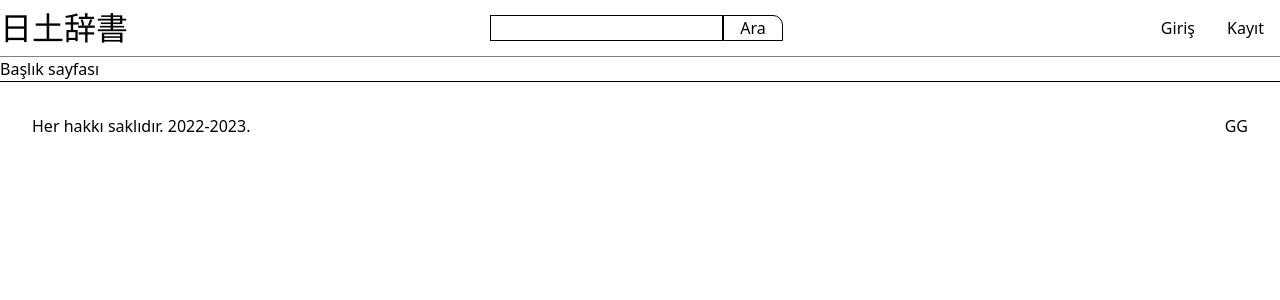
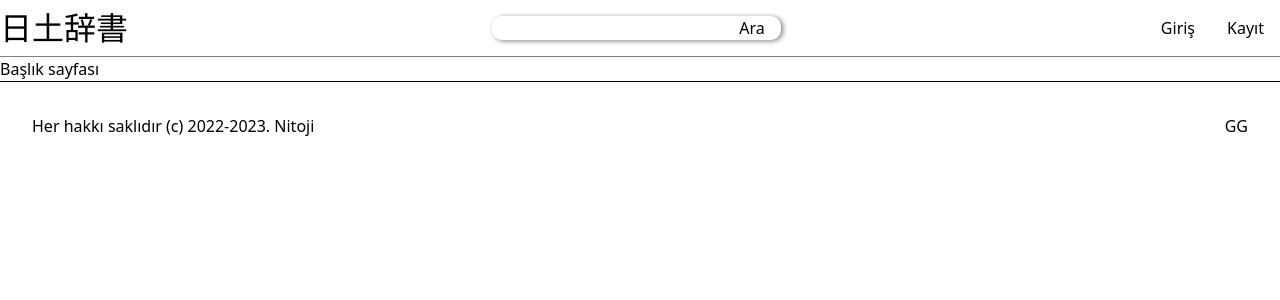
Before and after one commit to naphteine/nitoji, a Next.js app: page /dict/1 in a window 1280 px wide. Shown: the top 300 px of the page. Built offline with nearby package versions, Linux system fonts and the light colour scheme.

Commit message:
Updated search bar styling

```diff
--- a/src/components/Button.module.css
+++ b/src/components/Button.module.css
@@ -1,11 +1,9 @@
 .button {
     padding: 1rem;
-    background-color: white;
-    color: black;
     transition: all 0.1s;
 }
 
 .button:hover {
-    background-color: black;
-    color: white;
+    background-color: var(--color-active);
+    color: var(--color-light)
 }
--- a/src/components/Footer.tsx
+++ b/src/components/Footer.tsx
@@ -3,7 +3,7 @@ import styles from "./Footer.module.css";
 export default function Footer() {
     return (
         <footer className={styles.footer}>
-            Her hakkı saklıdır. 2022-2023.
+            Her hakkı saklıdır (c) 2022-2023. Nitoji
             <a href="https://gokaygultekin.dev">GG</a>
         </footer>
     );
--- a/src/components/SearchBar.module.css
+++ b/src/components/SearchBar.module.css
@@ -1,9 +1,26 @@
+.search {
+    box-shadow: 2px 1px 5px gray;
+    border-radius: 10px;
+}
+
 .bar {
-    border: 1px solid black;
+    border-top-left-radius: 10px;
+    border-bottom-left-radius: 10px;
+    border: none;
+}
+
+.bar:focus {
+    color: black;
 }
 
 .button {
+    border-top-right-radius: 10px;
+    border-bottom-right-radius: 10px;
     padding: 0 1rem;
-    border: 1px solid black;
-    border-top-right-radius: 10px;
+    transition: all 0.1s;
 }
+
+.button:hover {
+    background-color: var(--color-dark);
+    color: var(--color-light);
+}
--- a/src/components/SearchBar.tsx
+++ b/src/components/SearchBar.tsx
@@ -2,9 +2,9 @@ import styles from "./SearchBar.module.css";
 
 export default function SearchBar() {
     return (
-        <>
+        <div className={styles.search}>
             <input className={styles.bar} />
             <button className={styles.button}>Ara</button>
-        </>
+        </div>
     )
 }
--- a/src/pages/index.tsx
+++ b/src/pages/index.tsx
@@ -36,7 +36,7 @@ export default function Home({ entries }: [""]) {
 
       <main className={styles.main}>
         <div className={styles.entrylist}>
-          <h2>Son entryler</h2>
+          <h2>Son girdiler</h2>
 
           {entries.map((entry: { caption_id: number; entry: string; }) => {
             return <div className={styles.entrylist_item}><Link href={`/dict/${entry.caption_id}`}>{getCaptionTitle(entry.caption_id)} {entry.entry}</Link></div>
--- a/src/styles/Home.module.css
+++ b/src/styles/Home.module.css
@@ -1,6 +1,5 @@
 .entrylist {
-    color: white;
-    background-color: crimson;
+    color: var(--color-dark)
 }
 
 .entrylist h2 {
--- a/src/styles/globals.css
+++ b/src/styles/globals.css
@@ -3,3 +3,13 @@
 @tailwind utilities;
 
 @import url("https://fonts.googleapis.com/css2?family=Kosugi&family=Noto+Serif+Khojki:wght@400;700&family=Open+Sans:wght@300;400;700&family=Potta+One&display=swap");
+
+:root {
+    --color-light: ghostwhite;
+    --color-dark: #222;
+    --color-active: crimson;
+}
+
+body {
+    background-color: var(--color-main);
+}
```
